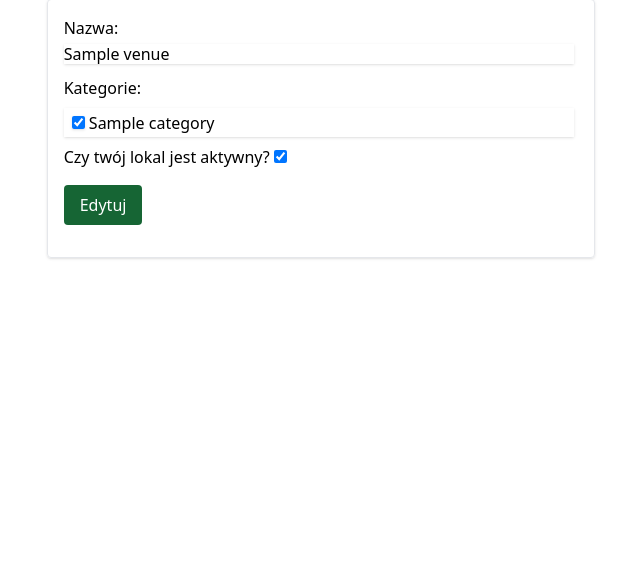
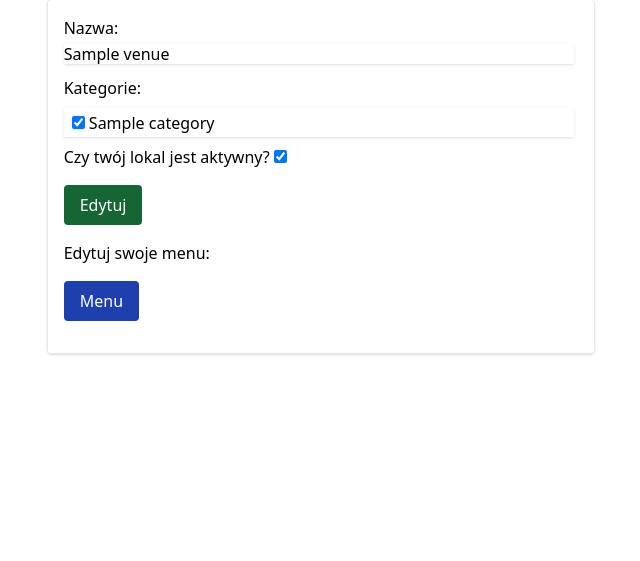
Before and after one commit to maciejbentkowski/knajping-demo-django, a Django app: page /update-venue/1/ in a window 1280 px wide. Shown: the part 127-688 px from the top of the page, without its empty margins (319-959 px from the left). Run offline with Django 5.2, Linux system fonts and the light colour scheme; a user stored in the database is signed in; tables that the repository leaves empty hold one stand-in row (values such as "Sample post"); style sheets or scripts are compiled from the project's sources; some libraries are stand-ins or nearby versions.

Commit message:
Added simple menu items add function

```diff
--- a/venues/forms.py
+++ b/venues/forms.py
@@ -9,6 +9,7 @@ from django.forms import (ModelForm,
                           Textarea,
                           ChoiceField,
                           RadioSelect,
+                          inlineformset_factory
 )
 
 
@@ -121,4 +122,6 @@ class MenuItemsForm(ModelForm):
 
     class Meta:
         model = MenuItems
-        exclude = ['menu, price']
+        exclude = ['menu']
+
+MenuItemsFormSet = inlineformset_factory(Menu, MenuItems, MenuItemsForm, fields=("name", "description","price"), extra=3)
--- a/venues/models.py
+++ b/venues/models.py
@@ -134,7 +134,7 @@ class MenuItems(models.Model):
     name = models.CharField()
     description = models.TextField()
     price = models.FloatField()
-    menu = models.ForeignKey(Menu, on_delete=models.CASCADE)
+    menu = models.ForeignKey(Menu, on_delete=models.CASCADE, related_name='menu_items')
 
     def __str__(self):
         return f"{self.name}"
--- a/venues/templates/venues/venue_form.html
+++ b/venues/templates/venues/venue_form.html
@@ -10,7 +10,6 @@
 
 </div>
 <div class="grid grid-cols-7 mt-5 ">
-
     <div class="col-start-3 col-span-3 pl-4 py-4 rounded shadow border px-5 ">
         <form method="POST" action="">
             {% csrf_token %}
@@ -23,11 +22,16 @@
             <button type="submit" value="Submit" class="bg-green-800 hover:bg-green-500 text-white my-4 py-2 px-4 rounded">
                 {{purpose}}
             </button>
-
         </form>
-
+        {% if purpose == "Edytuj"%}
+        <div>
+            Edytuj swoje menu:
+        </div>
+        <button class="flex bg-blue-800 hover:bg-blue-500 text-white my-4 py-2 px-4 rounded">
+            <a href="{% url 'venues:menu' venue.id %}">Menu</a>
+        </button>
+        {% endif %}
     </div>
-
 </div>
 
 {% endblock content %}
--- a/venues/urls.py
+++ b/venues/urls.py
@@ -24,6 +24,7 @@ urlpatterns = [
     path('profile/<str:pk>/', views.profile, name='profile'),
 
     path('venues/<int:pk>/menu', views.menu_list, name='menu'),
-    path('delete-menu/<str:pk>/', views.delete_menu, name='delete-menu')
+    path('delete-menu/<str:pk>/', views.delete_menu, name='delete-menu'),
+    path('venues/<int:pk>/menu/<int:menu>', views.menu_items, name="menu-add-items")
 
 ]
--- a/venues/views.py
+++ b/venues/views.py
@@ -12,12 +12,14 @@ from .models import (Venue,
                      Comment,
                      Rating,
                      Review,
-                     Menu,)
+                     Menu,
+                     MenuItems,)
 from .forms import (VenueForm,
                     CommentForm,
                     ReviewForm,
                     RatingForm,
-                    MenuForm,)
+                    MenuForm,
+                    MenuItemsFormSet,)
 
 
 def create_session(request):
@@ -129,19 +131,19 @@ def create_venue(request):
     purpose = "Dodaj"
     helper_text = "Po stworzeniu swojego lokalu, będzie on widoczny tylko dla Ciebie. Można go aktywować w opcji Edytuj"
 
-    form = VenueForm()
-    is_active_field = form.fields['is_active']
+    venue_form = VenueForm()
+    is_active_field = venue_form.fields['is_active']
     is_active_field.disabled = True
     is_active_field.widget = is_active_field.hidden_widget()
     if request.method == 'POST':
-        form = VenueForm(request.POST)
-        if form.is_valid():
-            venue = form.save(commit=False)
+        venue_form = VenueForm(request.POST)
+        if venue_form.is_valid():
+            venue = venue_form.save(commit=False)
             venue.owner = request.user
             venue.save()
-            venue.categories.add(*form.cleaned_data['categories'])
+            venue.categories.add(*venue_form.cleaned_data['categories'])
             return redirect('venues:venues')
-    context = {'form': form, 'helper_text': helper_text, 'purpose':purpose}
+    context = {'venue_form': venue_form, 'helper_text': helper_text, 'purpose':purpose}
     return render(request, 'venues/venue_form.html', context)
 
 
@@ -217,6 +219,7 @@ def create_review(request, pk):
     context = {'review_form': review_form, 'rating_form': rating_form}
     return render(request, 'venues/review_form.html', context)
 
+@login_required(login_url='venues:login')
 def profile(request, pk):
     user = User.objects.get(id = pk)
     venues = Venue.objects.filter(owner = user.id).order_by('-is_active','name')
@@ -225,12 +228,11 @@ def profile(request, pk):
     context = {'venues': venues, 'reviews': reviews, 'avg_rating':avg_rating}
     return render(request, 'venues/profile.html', context)
 
-
+@login_required(login_url='venues:login')
 def menu_list(request, pk):
     venue = Venue.objects.get(id=pk)
     menus = venue.menus.all()
     menu_form = MenuForm()
-
     if request.method == 'POST' and 'menu_add' in request.POST:
         Menu.objects.create(
             name = request.POST.get('name'),
@@ -239,18 +241,33 @@ def menu_list(request, pk):
             )
         return redirect('venues:menu', pk=venue.pk)
 
-
-
-    context = {'venue': venue, 'menus': menus, 'menu_form': menu_form,}
+    context = {'venue': venue, 'menus': menus, 'menu_form': menu_form}
     return render(request, 'venues/menu.html', context)
 
-def delete_menu(request, menu):
-    pass
-
+@login_required(login_url='venues:login')
 def delete_menu(request, pk):
     menu = Menu.objects.get(id=pk)
+
+    if request.user != menu.venue.owner:
+        messages.error(request, "You do not have permission to delete this comment")
+        return redirect('venues:menu', pk = menu.venue.pk)
+
     if request.method == 'POST':
         menu.delete()
         return redirect('venues:menu', pk = menu.venue.pk)
     else:
         return render(request, 'venues/detail.html')
+
+
+def menu_items(request, pk, menu):
+    venue = Venue.objects.get(id=pk)
+    menu = Menu.objects.get(id=menu)
+    formset = MenuItemsFormSet(instance = menu)
+    if request.method == 'POST' and 'menu_add_items' in request.POST:
+        formset = MenuItemsFormSet(request.POST, instance=menu)
+        if formset.is_valid():
+            formset.save()
+            return redirect('venues:menu', pk=venue.pk)
+
+    context = {'menu': menu, 'formset': formset,}
+    return render(request, 'venues/menu_items_form.html', context)
```
Also changed, not shown: venues/templates/venues/menu.html (+9 -0 lines), venues/templates/venues/menu_items_form.html (added, +24 -0 lines), venues/migrations/0012_alter_menu_venue_alter_menuitems_menu.py (added).
